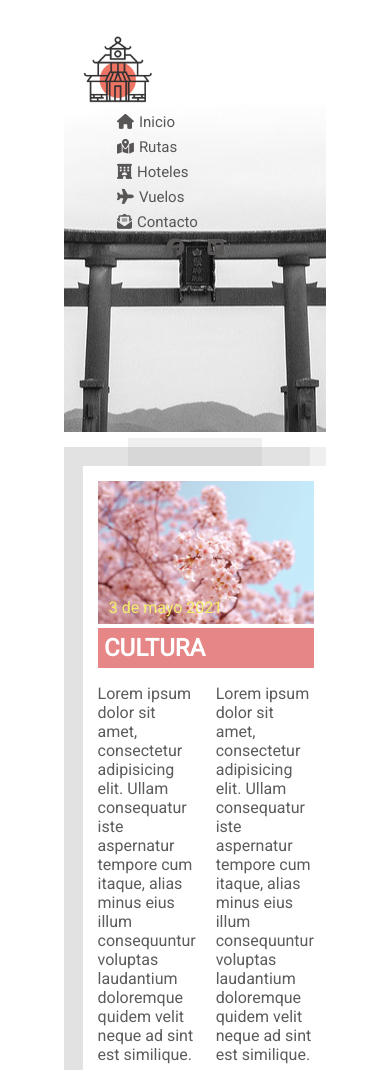
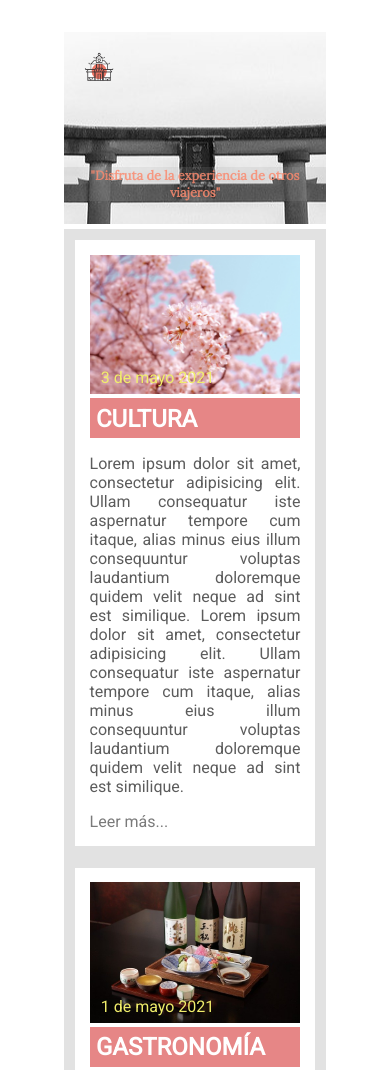
Before and after one commit to LienaPuey/Actividades, a plain HTML site: page nivel-2/index.html in a window 390 px wide. Shown: the top 1070 px of the page. Drawn offline with Linux system fonts and the light colour scheme.

Commit message:
actividad6

```diff
--- a/nivel-2/index.html
+++ b/nivel-2/index.html
@@ -22,23 +22,23 @@
                     </a>
                 </div>
                 <div class="nav">
-                    <a href="index.html">
+                    <a class="navtext" href="index.html">
                         <i class="fa-solid fa-house"></i>Inicio
                     </a>
-                    <a href="#">
+                    <a class="navtext" href="#">
                         <i class="fa-solid fa-map-location-dot"></i>Rutas
                     </a>
-                    <a href="#">
+                    <a class="navtext" href="#">
                     <i class="fa-solid fa-hotel"></i>Hoteles
                     </a>
-                    <a href="#">
+                    <a class="navtext" href="#">
                         <i class="fa-solid fa-plane"></i>Vuelos
                     </a>
-                    <a href="#">
+                    <a class="navtext" href="#">
                         <i class="fa-solid fa-envelope-open-text"></i>Contacto
                     </a>
+                </div>
 
-                    </div>
                 <div class="socialmedia">
                     <div>
                         <a href="#"><i class="fa-brands fa-facebook socialmedia-icon"></i></a>
--- a/nivel-2/style.css
+++ b/nivel-2/style.css
@@ -60,7 +60,7 @@ body {
             .nav {
                 flex: 5 1 auto;
             }
-            .nav a {
+            .navtext {
                 color: rgb(88, 85, 85);
                 font-size: 15px;
                 padding: 0 3rem;
@@ -193,6 +193,7 @@ body {
             color: rgb(107, 106, 106);
         }
 
+
         @media all and (max-width: 800px){
             .content {
                 flex-direction: column;
@@ -211,8 +212,128 @@ body {
             .cards {
                 flex-direction: column;
             }
+            .header {
+                background: url(assets/header.jpg);
+                background-position: center;
+                background-attachment: contain;
+                display: flex;
+                flex-flow: row wrap;
+                height: 12rem;
+                margin-bottom: 10px;
+
+            }
+            .menu {
+                display: flex;
+                flex-flow: row;
+                height:auto;
+                align-items:stretch;
+                margin-bottom: 0;
+            }
+
+            .favicon {
+                width:100%;
+                padding: 1.2rem;
+                align-self: flex-start;
+                flex: 1 1 auto;
+            }
+            .faviconimg {
+                width:40%;
+            }
+            .faviconimg:hover{
+                transform: scale(1);
+            }
+
+            .nav {
+                visibility: hidden;
+            }
+            .socialmedia {
+                visibility: hidden;
+            }
+            .titulo {
+                background: rgba(158, 158, 158, 0.164);
+                height:auto;
+                padding: 0;
+                margin: 0;
+                align-self: flex-end
+                }
+                h1{
+                    color: #fa8a6ed7;
+                    font-family: 'Lora', serif;
+                    animation:none;
+                    font-size: 1.5rem;
+
+                }
+                .cards{
+                    margin-right: 0;
+                    padding: 0;
+                }
         }
         @media all and (max-width: 400px) {
+            .cards {
+                flex-direction: column;
+            }
+            .header {
+                background: url(assets/header.jpg);
+                background-position: center;
+                background-attachment: contain;
+                display: flex;
+                flex-flow: row wrap;
+                height: 12rem;
+                margin-bottom: 5px;
+
+            }
+            .menu {
+                display: flex;
+                flex-flow: row;
+                height:4rem;
+                margin-bottom: 0;
+            }
+
+            .favicon {
+                width:50%;
+                padding: 1.2rem;
+                align-self: flex-start;
+                flex: 1 1 auto;
+            }
+            .faviconimg {
+                width:2rem;
+            }
+            .faviconimg:hover{
+                transform: scale(1);
+            }
+
+            .nav {
+                visibility: hidden;
+            }
+            .socialmedia {
+                visibility: hidden;
+            }
+            .titulo {
+                background: rgba(158, 158, 158, 0.164);
+                height:auto;
+                padding: 0;
+                margin: 0;
+                align-self: center;
+                }
+                h1{
+                    color: #fa8a6ed7;
+                    font-family: 'Lora', serif;
+                    animation:none;
+                    font-size: 0.8rem;
+
+                }
+                .cards{
+                    margin-right: 0;
+                    padding: 0;
+                }
+
+                .cardtext {
+                    column-count: 1;
+                    column-gap: 0;
+                    text-align: justify;
+                    color: rgb(92, 92, 92);
+                    margin-bottom: 1rem;
+                }
             .sidebar {
                 flex-direction: column;
             }
```
